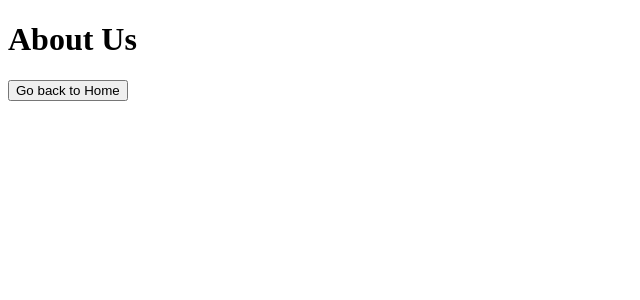
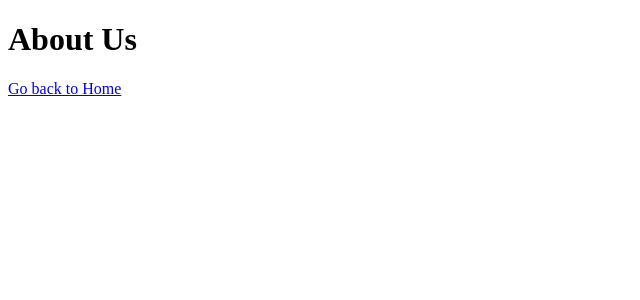
Before and after one commit to NeeasTooID/database, a Next.js app: page /about in a window 1280 px wide. Shown: the top 300 px of the page, without its empty margins (0-640 px from the left). Built offline with nearby package versions, Linux system fonts and the light colour scheme.

Commit message:
Update about.js

```diff
--- a/pages/about.js
+++ b/pages/about.js
@@ -1,17 +1,13 @@
 // pages/about.js
-import { useRouter } from 'next/router';
+import Link from 'next/link';
 
 export default function About() {
-  const router = useRouter();
-
-  const navigateToHomePage = () => {
-    router.push('/');
-  };
-
   return (
     <div>
       <h1>About Us</h1>
-      <button onClick={navigateToHomePage}>Go back to Home</button>
+      <Link href="/">
+        <a>Go back to Home</a>
+      </Link>
     </div>
   );
 }
```
